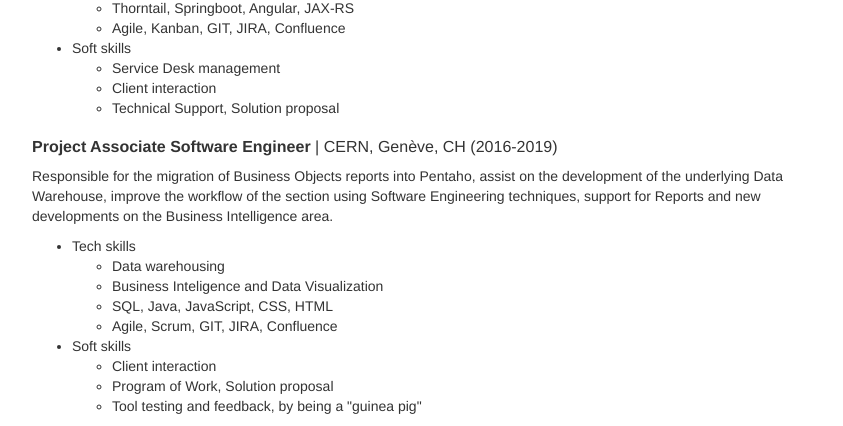
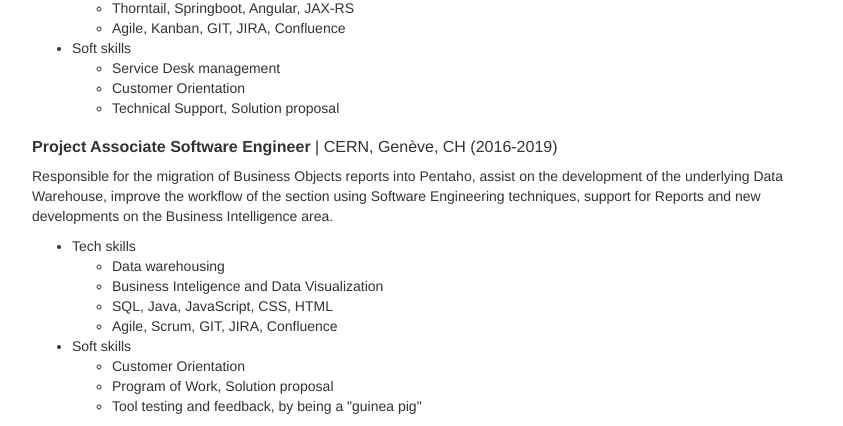
Before and after one commit to Beni10PT/Beni10PT.github.io, a plain HTML site: page index.html in a window 1280 px wide. Shown: the part 364-790 px from the top of the page, without its empty margins (218-1061 px from the left). Drawn offline with Linux system fonts and the light colour scheme.

Commit message:
Update index.html

```diff
--- a/index.html
+++ b/index.html
@@ -113,7 +113,7 @@
     <li>Soft skills
       <ul>
         <li>Service Desk management</li>
-        <li>Client interaction</li>
+        <li>Customer Orientation</li>
         <li>Technical Support, Solution proposal</li>
       </ul>
     </li>
@@ -132,7 +132,7 @@
     </li>
     <li>Soft skills
       <ul>
-        <li>Client interaction</li>
+        <li>Customer Orientation</li>
         <li>Program of Work, Solution proposal</li>
         <li>Tool testing and feedback, by being a "guinea pig"</li>
       </ul>
```
